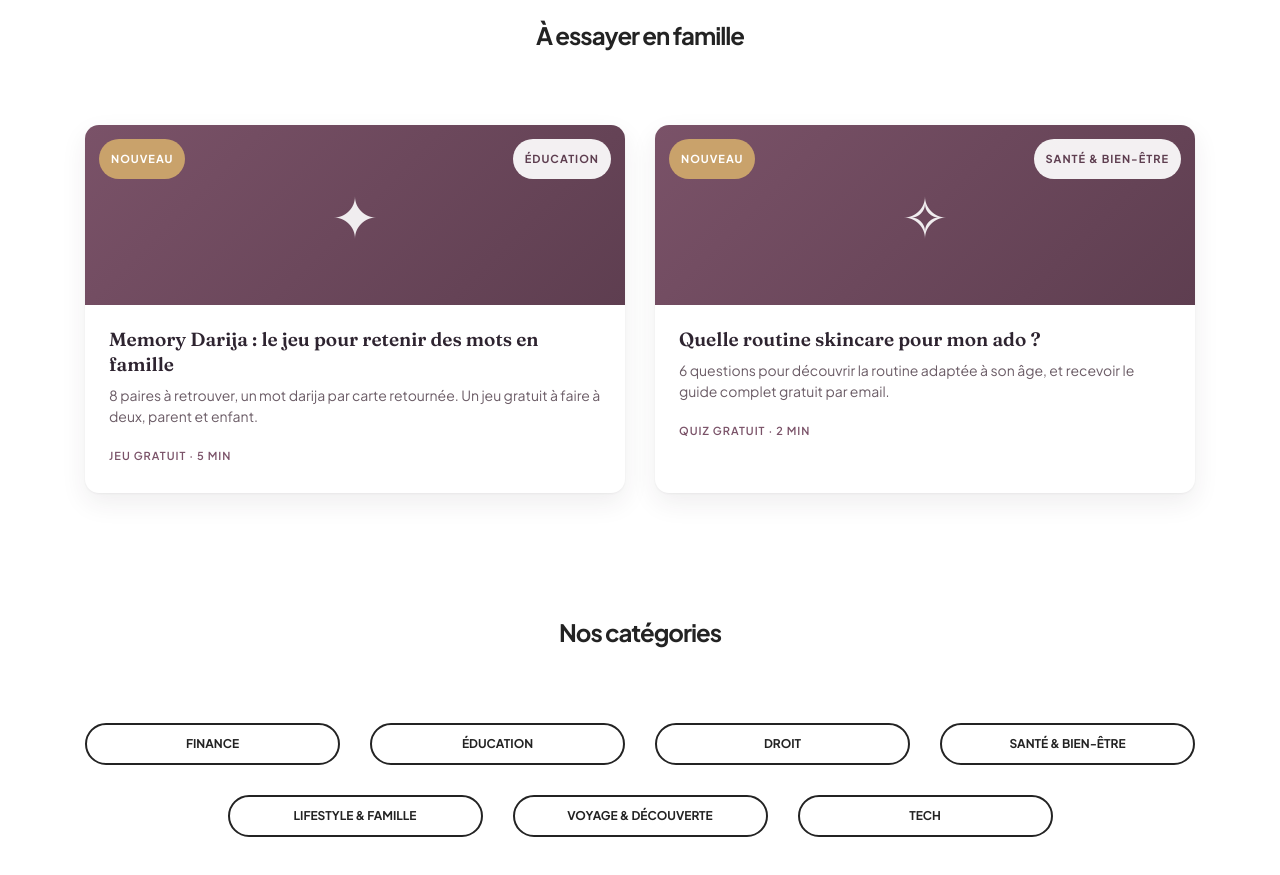
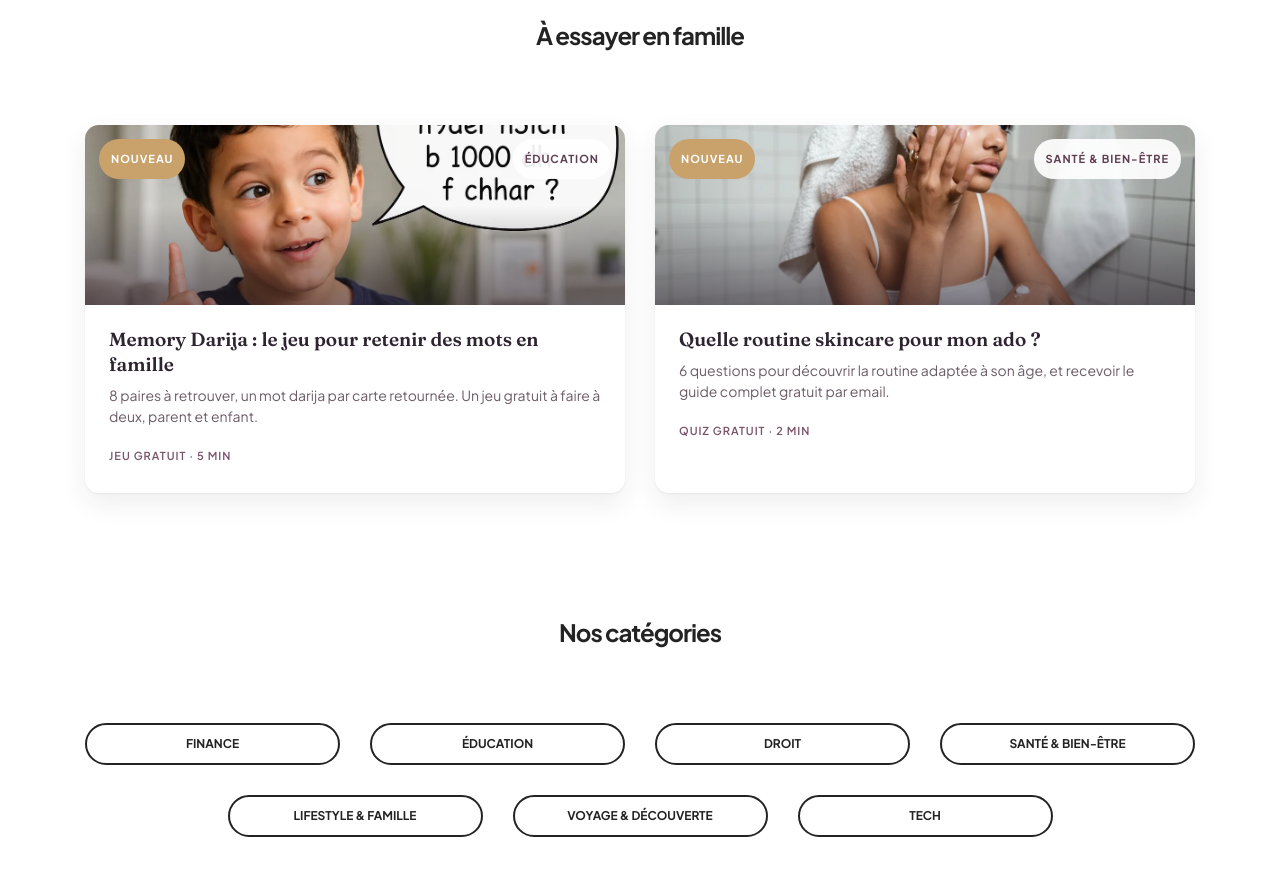
Before and after one commit to neybrasmagazine/neybras-family, a website: page index.html in a window 1280 px wide. Shown: the part 840-1715 px from the top of the page. Drawn offline with Linux system fonts and the light colour scheme.

Commit message:
Ajoute des photos d'illustration pour les cartes Memory Darija et Quiz Skincare
Remplace le visuel dégradé+emoji des cartes "À essayer en famille" par de
vraies photos (enfant/bulle darija, ado routine skincare), optimisées en
webp 1200px. Réutilisées comme og:image sur les deux pages jeu/quiz pour
un meilleur aperçu au partage.

Co-Authored-By: Claude Sonnet 5 <noreply@anthropic.com>

```diff
--- a/index.html
+++ b/index.html
@@ -31,16 +31,17 @@
         <style>
           .nf-promo-card{ display:flex; flex-direction:column; border-radius:14px; overflow:hidden; background:#fff; box-shadow:0 1px 2px rgba(46,36,48,.05), 0 10px 26px rgba(46,36,48,.08); transition:transform .18s ease, box-shadow .18s ease; }
           .nf-promo-card:hover{ transform: translateY(-3px); box-shadow:0 4px 10px rgba(46,36,48,.08), 0 16px 34px rgba(46,36,48,.12); }
-          .nf-promo-visual{ position:relative; height:180px; background:linear-gradient(135deg,#7A5268 0%,#5E3E50 100%); display:flex; align-items:center; justify-content:center; }
-          .nf-promo-emoji{ font-size:56px; color:rgba(255,255,255,.9); }
-          .nf-promo-badge{ position:absolute; top:14px; left:14px; font-size:11px; font-weight:700; letter-spacing:1px; text-transform:uppercase; padding:5px 12px; border-radius:20px; }
+          .nf-promo-visual{ position:relative; height:180px; overflow:hidden; }
+          .nf-promo-visual img{ position:absolute; inset:0; width:100%; height:100%; object-fit:cover; }
+          .nf-promo-visual::after{ content:''; position:absolute; inset:0; background:linear-gradient(180deg, rgba(46,36,48,0) 45%, rgba(46,36,48,.55) 100%); }
+          .nf-promo-badge{ position:absolute; top:14px; left:14px; z-index:2; font-size:11px; font-weight:700; letter-spacing:1px; text-transform:uppercase; padding:5px 12px; border-radius:20px; }
           .nf-promo-badge-new{ background:#C9A26B; color:#fff; }
           .nf-promo-badge-cat{ left:auto; right:14px; background:rgba(255,255,255,.92); color:#5E3E50; }
           .nf-promo-body{ padding:22px 24px; flex:1; display:flex; flex-direction:column; }
           .nf-promo-title{ font-family:'Fraunces',serif; font-weight:600; font-size:19px; color:#2E2430; margin-bottom:8px; line-height:1.3; }
           .nf-promo-excerpt{ font-size:14px; color:#6b5c66; line-height:1.5; margin:0 0 14px; flex:1; }
           .nf-promo-meta{ font-size:11px; text-transform:uppercase; letter-spacing:1px; color:#7A5268; font-weight:600; }
-          @media (max-width:767px){ .nf-promo-visual{ height:140px; } .nf-promo-emoji{ font-size:44px; } }
+          @media (max-width:767px){ .nf-promo-visual{ height:140px; } }
         </style>
     </head>
     <body data-mobile-nav-style="classic">
@@ -196,9 +197,9 @@
                         <div class="col-md-6 mb-3 mb-md-0">
                             <a href="jeu-memory-darija" class="d-block nf-promo-card text-decoration-none h-100">
                                 <div class="nf-promo-visual">
+                                    <img src="images/jeu-memory-darija-cover.webp" alt="Illustration du jeu Memory Darija" loading="lazy">
                                     <span class="nf-promo-badge nf-promo-badge-new">Nouveau</span>
                                     <span class="nf-promo-badge nf-promo-badge-cat">Éducation</span>
-                                    <span class="nf-promo-emoji">✦</span>
                                 </div>
                                 <div class="nf-promo-body">
                                     <div class="nf-promo-title">Memory Darija : le jeu pour retenir des mots en famille</div>
@@ -210,9 +211,9 @@
                         <div class="col-md-6 mb-3 mb-md-0">
                             <a href="quiz-routine-skincare-ado" class="d-block nf-promo-card text-decoration-none h-100">
                                 <div class="nf-promo-visual">
+                                    <img src="images/quiz-skincare-ado-cover.webp" alt="Illustration du quiz routine skincare ado" loading="lazy">
                                     <span class="nf-promo-badge nf-promo-badge-new">Nouveau</span>
                                     <span class="nf-promo-badge nf-promo-badge-cat">Santé & Bien-être</span>
-                                    <span class="nf-promo-emoji">✧</span>
                                 </div>
                                 <div class="nf-promo-body">
                                     <div class="nf-promo-title">Quelle routine skincare pour mon ado ?</div>
```
Also changed, not shown: generate.js (+10 -7 lines), jeu-memory-darija.html (+1 -1 lines), quiz-routine-skincare-ado.html (+1 -1 lines), images/jeu-memory-darija-cover.webp (added), images/quiz-skincare-ado-cover.webp (added).
